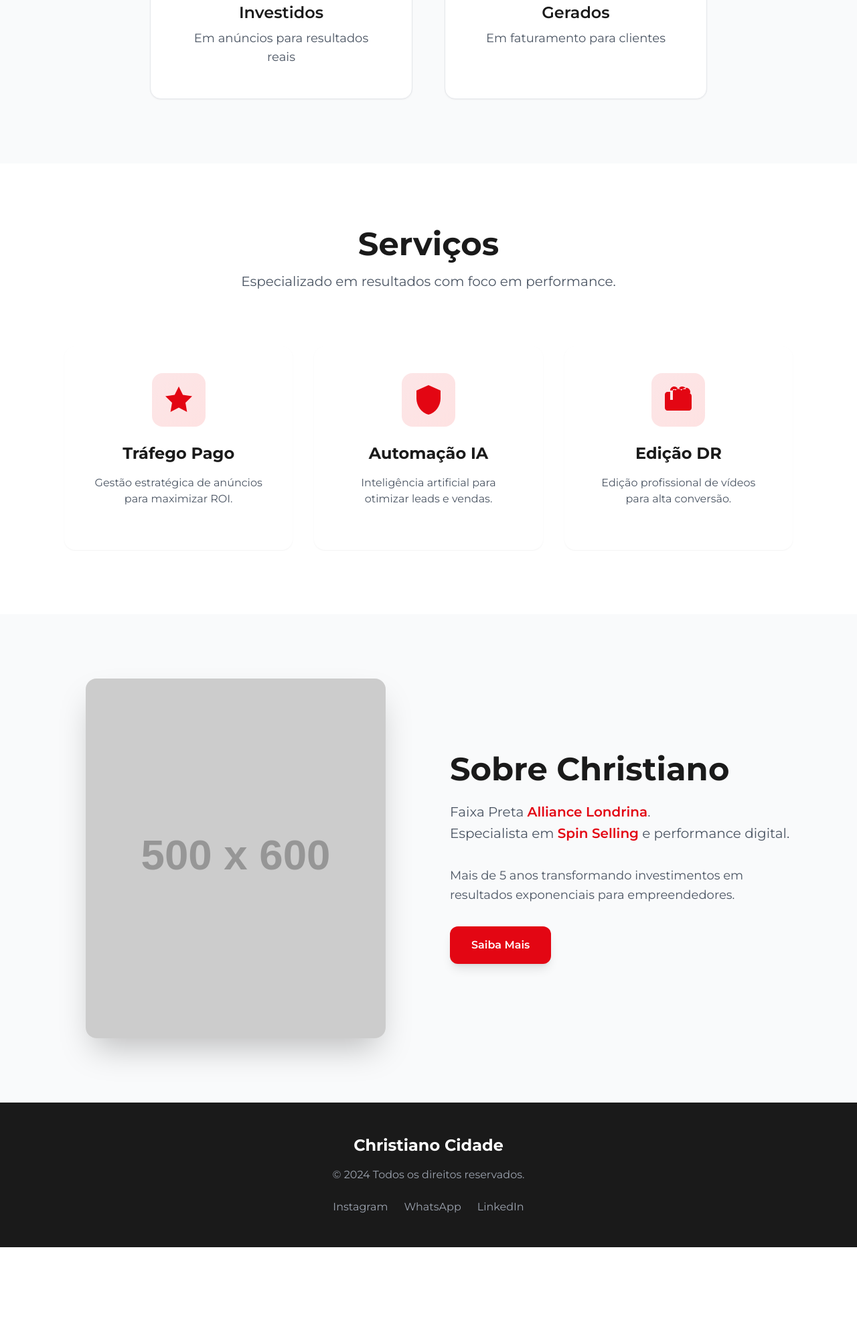
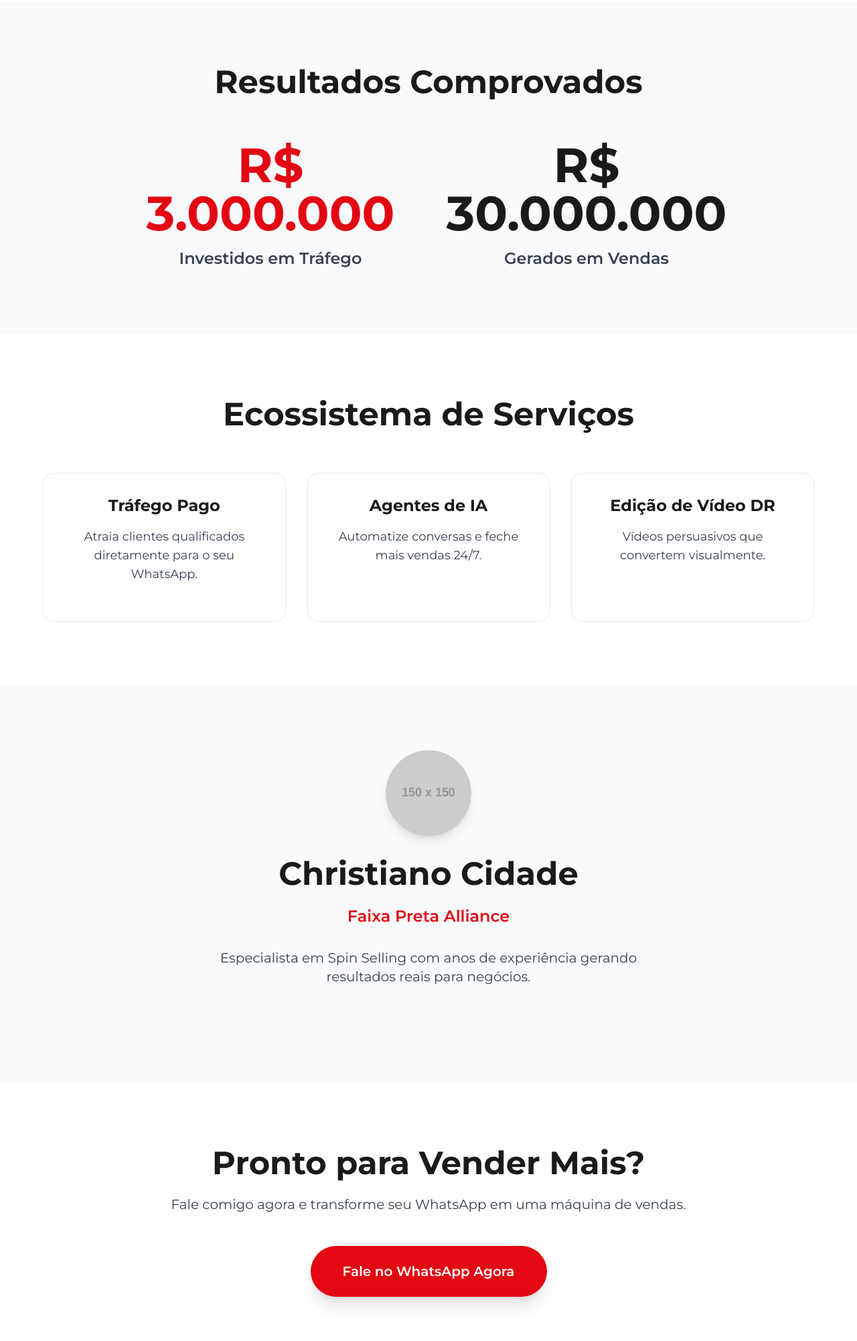
Before and after one commit to christianocidade/teste-site123, a plain HTML site: page index.html in a window 1280 px wide. Shown: the part 798-2800 px from the top of the page at 67% size. Before the commit the page ends 2660 px from the top, so only its background shows below. Drawn offline with nearby package versions, Linux system fonts and the light colour scheme; placeholder pictures from the web are drawn by us.

Commit message:
Update index.html

```diff
--- a/index.html
+++ b/index.html
@@ -3,7 +3,7 @@
 <head>
     <meta charset="UTF-8">
     <meta name="viewport" content="width=device-width, initial-scale=1.0">
-    <title>Christiano Cidade - Tráfego Pago & IA | Estilo Alliance Londrina</title>
+    <title>Christiano Cidade - Identidade Alliance Londrina</title>
     <link href="https://fonts.googleapis.com/css2?family=Montserrat:wght@300;400;500;600;700&display=swap" rel="stylesheet">
     <script src="https://cdn.tailwindcss.com"></script>
     <script>
@@ -11,8 +11,13 @@
             theme: {
                 extend: {
                     fontFamily: {
-                        'montserrat': ['Montserrat', 'sans-serif'],
-                    }
+                        montserrat: ['Montserrat', 'sans-serif'],
+                    },
+                    colors: {
+                        alliance: {
+                            red: '#E30613',
+                        },
+                    },
                 }
             }
         }
@@ -20,127 +25,95 @@
 </head>
 <body class="font-montserrat bg-white text-[#1A1A1A]">
     <!-- Navbar -->
-    <nav class="fixed top-0 w-full bg-white shadow-sm z-50">
+    <nav class="fixed top-0 w-full bg-white shadow-md z-50">
         <div class="max-w-7xl mx-auto px-4 sm:px-6 lg:px-8">
             <div class="flex justify-between items-center py-4">
-                <div class="text-2xl font-bold bg-gradient-to-r from-[#1A1A1A] to-[#E30613] bg-clip-text text-transparent">
-                    Christiano Cidade
-                </div>
-                <a href="https://wa.me/5541999999999?text=Olá%20Christiano%2C%20quero%20gerar%20leads!"
-                   class="bg-[#E30613] text-white px-6 py-2 rounded-lg shadow-md hover:shadow-lg transition-all duration-300 font-semibold">
-                    Fale Comigo
+                <div class="text-2xl font-bold text-[#1A1A1A]">Christiano Cidade</div>
+                <a href="https://wa.me/5543000000000?text=Olá,%20quero%20vender%20mais%20no%20WhatsApp!"
+                   class="bg-alliance-red text-white px-8 py-3 rounded-full font-semibold hover:bg-red-600 transition duration-300">
+                    Fale no WhatsApp
                 </a>
             </div>
         </div>
     </nav>
 
     <!-- Hero -->
-    <section class="pt-24 pb-32 bg-gradient-to-b from-white to-gray-50">
-        <div class="max-w-4xl mx-auto px-4 sm:px-6 lg:px-8 text-center">
-            <h1 class="text-5xl md:text-7xl font-bold text-[#1A1A1A] mb-6 leading-tight">
-                Gere Leads e Vendas<br>
-                <span class="text-[#E30613]">no WhatsApp</span>
+    <section class="min-h-screen flex flex-col justify-center items-center text-center px-4 pt-24 pb-20">
+        <div class="max-w-4xl mx-auto">
+            <h1 class="text-5xl md:text-7xl font-bold mb-8 leading-tight">
+                Venda mais no WhatsApp
+                <span class="block text-alliance-red">com Tráfego Pago e Inteligência Artificial</span>
             </h1>
-            <p class="text-xl md:text-2xl text-gray-600 mb-12 max-w-2xl mx-auto leading-relaxed">
-                Com Tráfego Pago Estratégico, Automação IA e Edição Profissional de DR.
+            <p class="text-xl md:text-2xl text-gray-700 mb-12 max-w-2xl mx-auto">
+                Impulsione suas vendas com estratégias comprovadas.
             </p>
-            <a href="https://wa.me/5541999999999?text=Olá%20Christiano%2C%20quero%20gerar%20leads!"
-               class="inline-block bg-[#E30613] text-white px-10 py-6 rounded-xl shadow-xl hover:shadow-2xl hover:-translate-y-1 transition-all duration-300 text-xl font-semibold">
+            <a href="https://wa.me/5543000000000?text=Olá,%20quero%20vender%20mais%20no%20WhatsApp!"
+               class="bg-alliance-red text-white px-12 py-6 rounded-full font-semibold text-xl hover:bg-red-600 transition duration-300 shadow-xl">
                 Comece Agora
             </a>
         </div>
     </section>
 
-    <!-- Stats -->
+    <!-- Prova Social -->
     <section class="py-24 bg-gray-50">
-        <div class="max-w-4xl mx-auto px-4 sm:px-6 lg:px-8 grid md:grid-cols-2 gap-12">
-            <div class="bg-white border border-gray-200 rounded-2xl shadow-sm p-12 text-center hover:shadow-md transition-shadow">
-                <div class="text-5xl md:text-6xl font-bold text-[#E30613] mb-4">R$ 3M</div>
-                <div class="text-2xl font-semibold text-[#1A1A1A] mb-2">Investidos</div>
-                <p class="text-gray-600 text-lg">Em anúncios para resultados reais</p>
-            </div>
-            <div class="bg-white border border-gray-200 rounded-2xl shadow-sm p-12 text-center hover:shadow-md transition-shadow">
-                <div class="text-5xl md:text-6xl font-bold text-[#E30613] mb-4">R$ 30M</div>
-                <div class="text-2xl font-semibold text-[#1A1A1A] mb-2">Gerados</div>
-                <p class="text-gray-600 text-lg">Em faturamento para clientes</p>
-            </div>
-        </div>
-    </section>
-
-    <!-- Services -->
-    <section class="py-24">
-        <div class="max-w-6xl mx-auto px-4 sm:px-6 lg:px-8">
-            <h2 class="text-4xl md:text-5xl font-bold text-[#1A1A1A] text-center mb-4">Serviços</h2>
-            <p class="text-xl text-gray-600 text-center mb-20 max-w-2xl mx-auto leading-relaxed">Especializado em resultados com foco em performance.</p>
-            <div class="grid md:grid-cols-3 gap-8">
-                <!-- Tráfego -->
-                <div class="bg-white rounded-2xl shadow-sm p-10 text-center hover:shadow-xl hover:-translate-y-2 transition-all duration-300 group">
-                    <div class="w-20 h-20 mx-auto mb-6 rounded-2xl bg-gradient-to-br from-[#E30613]/10 to-red-100 p-4 group-hover:scale-110 transition-transform">
-                        <svg class="w-full h-full text-[#E30613]" fill="currentColor" viewBox="0 0 24 24">
-                            <path d="M12 2l3.09 6.26L22 9.27l-5 4.87 1.18 6.88L12 17.77l-6.18 3.25L7 14.14 2 9.27l6.91-1.01L12 2z"/>
-                        </svg>
-                    </div>
-                    <h3 class="text-2xl font-bold text-[#1A1A1A] mb-4">Tráfego Pago</h3>
-                    <p class="text-gray-600 mb-6">Gestão estratégica de anúncios para maximizar ROI.</p>
+        <div class="max-w-7xl mx-auto px-4 sm:px-6 lg:px-8 text-center">
+            <h2 class="text-4xl md:text-5xl font-bold mb-16">Resultados Comprovados</h2>
+            <div class="grid md:grid-cols-2 gap-12 max-w-4xl mx-auto">
+                <div>
+                    <div class="text-6xl md:text-7xl font-bold text-alliance-red mb-4">R$ 3.000.000</div>
+                    <p class="text-2xl font-semibold text-gray-700">Investidos em Tráfego</p>
                 </div>
-                <!-- IA -->
-                <div class="bg-white rounded-2xl shadow-sm p-10 text-center hover:shadow-xl hover:-translate-y-2 transition-all duration-300 group">
-                    <div class="w-20 h-20 mx-auto mb-6 rounded-2xl bg-gradient-to-br from-[#E30613]/10 to-red-100 p-4 group-hover:scale-110 transition-transform">
-                        <svg class="w-full h-full text-[#E30613]" fill="currentColor" viewBox="0 0 24 24">
-                            <path d="M12 1L3 5v6c0 5.55 3.84 10.74 9 12 5.16-1.26 9-6.45 9-12V5l-9-4z"/>
-                        </svg>
-                    </div>
-                    <h3 class="text-2xl font-bold text-[#1A1A1A] mb-4">Automação IA</h3>
-                    <p class="text-gray-600 mb-6">Inteligência artificial para otimizar leads e vendas.</p>
-                </div>
-                <!-- Edição DR -->
-                <div class="bg-white rounded-2xl shadow-sm p-10 text-center hover:shadow-xl hover:-translate-y-2 transition-all duration-300 group">
-                    <div class="w-20 h-20 mx-auto mb-6 rounded-2xl bg-gradient-to-br from-[#E30613]/10 to-red-100 p-4 group-hover:scale-110 transition-transform">
-                        <svg class="w-full h-12 h-full text-[#E30613]" fill="currentColor" viewBox="0 0 24 24">
-                            <path d="M20 6h-2.18c.11-.31.18-.65.18-1a2.996 2.996 0 0 0-5.5-1.65l-.5.67-.5-.68C10.96 2.54 10.05 2 9 2 7.34 2 5.94 3.34 6 5c1.24 0 2.45-.2 3.5-.67l.5.67.5-.68c.38-.52 1.02-.84 1.68-.84s1.3.32 1.68.84l.5.67.5-.67C15.4 3.8 16.6 3 18 3c1.66 0 3 1.34 3 3 0 .35-.07.69-.18 1H20c1.1 0 1.99.89 1.99 2L22 18c0 1.1-.9 2-2 2H4c-1.1 0-2-.9-2-2V8c0-1.1.9-2 2-2h2v6h2V4h12v2z"/>
-                        </svg>
-                    </div>
-                    <h3 class="text-2xl font-bold text-[#1A1A1A] mb-4">Edição DR</h3>
-                    <p class="text-gray-600 mb-6">Edição profissional de vídeos para alta conversão.</p>
+                <div>
+                    <div class="text-6xl md:text-7xl font-bold text-[#1A1A1A] mb-4">R$ 30.000.000</div>
+                    <p class="text-2xl font-semibold text-gray-700">Gerados em Vendas</p>
                 </div>
             </div>
         </div>
     </section>
 
-    <!-- Bio -->
-    <section class="py-24 bg-gray-50">
-        <div class="max-w-6xl mx-auto px-4 sm:px-6 lg:px-8 grid md:grid-cols-2 gap-16 items-center">
-            <div>
-                <img src="https://via.placeholder.com/500x600/1A1A1A/E30613?text=Christiano+Cidade" alt="Christiano Cidade" class="w-full max-w-md mx-auto rounded-2xl shadow-2xl">
-            </div>
-            <div>
-                <h2 class="text-4xl md:text-5xl font-bold text-[#1A1A1A] mb-6">Sobre Christiano</h2>
-                <p class="text-xl text-gray-600 mb-8 leading-relaxed">
-                    Faixa Preta <span class="font-semibold text-[#E30613]">Alliance Londrina</span>.<br>
-                    Especialista em <span class="font-semibold text-[#E30613]">Spin Selling</span> e performance digital.
-                </p>
-                <p class="text-lg text-gray-600 mb-8 leading-relaxed">
-                    Mais de 5 anos transformando investimentos em resultados exponenciais para empreendedores.
-                </p>
-                <a href="https://wa.me/5541999999999?text=Olá%20Christiano%2C%20conte%20mais%20sobre%20você!"
-                   class="inline-block bg-[#E30613] text-white px-8 py-4 rounded-xl shadow-lg hover:shadow-xl transition-all duration-300 font-semibold">
-                    Saiba Mais
-                </a>
+    <!-- Ecossistema de Serviços -->
+    <section class="py-24">
+        <div class="max-w-7xl mx-auto px-4 sm:px-6 lg:px-8">
+            <h2 class="text-4xl md:text-5xl font-bold text-center mb-16">Ecossistema de Serviços</h2>
+            <div class="grid md:grid-cols-3 gap-8 max-w-6xl mx-auto">
+                <div class="bg-white border border-gray-200 rounded-2xl p-8 text-center hover:shadow-2xl transition duration-300">
+                    <h3 class="text-2xl font-bold mb-4">Tráfego Pago</h3>
+                    <p class="text-lg text-gray-700 mb-6">Atraia clientes qualificados diretamente para o seu WhatsApp.</p>
+                </div>
+                <div class="bg-white border border-gray-200 rounded-2xl p-8 text-center hover:shadow-2xl transition duration-300">
+                    <h3 class="text-2xl font-bold mb-4">Agentes de IA</h3>
+                    <p class="text-lg text-gray-700 mb-6">Automatize conversas e feche mais vendas 24/7.</p>
+                </div>
+                <div class="bg-white border border-gray-200 rounded-2xl p-8 text-center hover:shadow-2xl transition duration-300">
+                    <h3 class="text-2xl font-bold mb-4">Edição de Vídeo DR</h3>
+                    <p class="text-lg text-gray-700 mb-6">Vídeos persuasivos que convertem visualmente.</p>
+                </div>
             </div>
         </div>
     </section>
 
-    <!-- Footer -->
-    <footer class="py-12 bg-[#1A1A1A] text-white">
+    <!-- Autoridade -->
+    <section class="py-24 bg-gray-50">
         <div class="max-w-4xl mx-auto px-4 sm:px-6 lg:px-8 text-center">
-            <div class="text-2xl font-bold mb-4">Christiano Cidade</div>
-            <p class="text-gray-400 mb-6">© 2024 Todos os direitos reservados.</p>
-            <div class="flex justify-center space-x-6 text-gray-400">
-                <a href="#" class="hover:text-[#E30613] transition-colors">Instagram</a>
-                <a href="#" class="hover:text-[#E30613] transition-colors">WhatsApp</a>
-                <a href="#" class="hover:text-[#E30613] transition-colors">LinkedIn</a>
-            </div>
+            <img src="https://via.placeholder.com/150x150/1A1A1A/FFFFFF?text=CC" alt="Christiano Cidade" class="w-32 h-32 mx-auto rounded-full mb-8 shadow-lg">
+            <h2 class="text-4xl md:text-5xl font-bold mb-6">Christiano Cidade</h2>
+            <p class="text-2xl font-semibold text-alliance-red mb-8">Faixa Preta Alliance</p>
+            <p class="text-xl text-gray-700 mb-12 max-w-2xl mx-auto">
+                Especialista em Spin Selling com anos de experiência gerando resultados reais para negócios.
+            </p>
         </div>
-    </footer>
+    </section>
+
+    <!-- CTA Final -->
+    <section class="py-24 text-center">
+        <div class="max-w-4xl mx-auto px-4 sm:px-6 lg:px-8">
+            <h2 class="text-4xl md:text-5xl font-bold mb-6">Pronto para Vender Mais?</h2>
+            <p class="text-xl text-gray-700 mb-12">Fale comigo agora e transforme seu WhatsApp em uma máquina de vendas.</p>
+            <a href="https://wa.me/5543000000000?text=Olá,%20quero%20vender%20mais%20no%20WhatsApp!"
+               class="bg-alliance-red text-white px-12 py-6 rounded-full font-semibold text-xl hover:bg-red-600 transition duration-300 shadow-xl inline-block">
+                Fale no WhatsApp Agora
+            </a>
+        </div>
+    </section>
 </body>
 </html>
```
